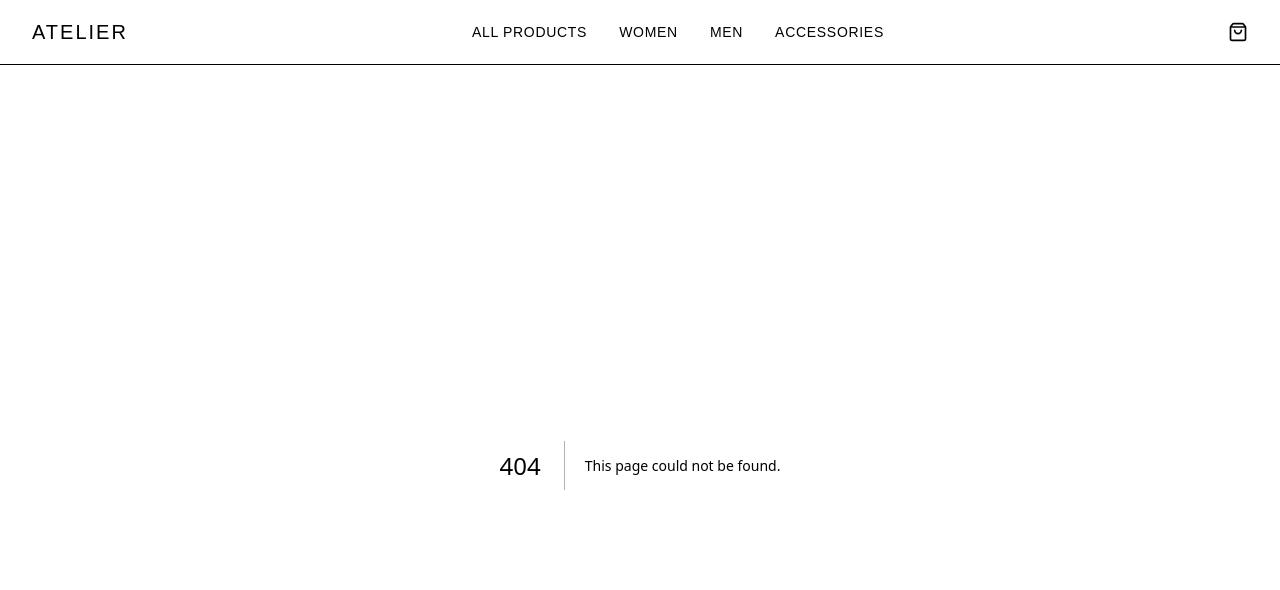
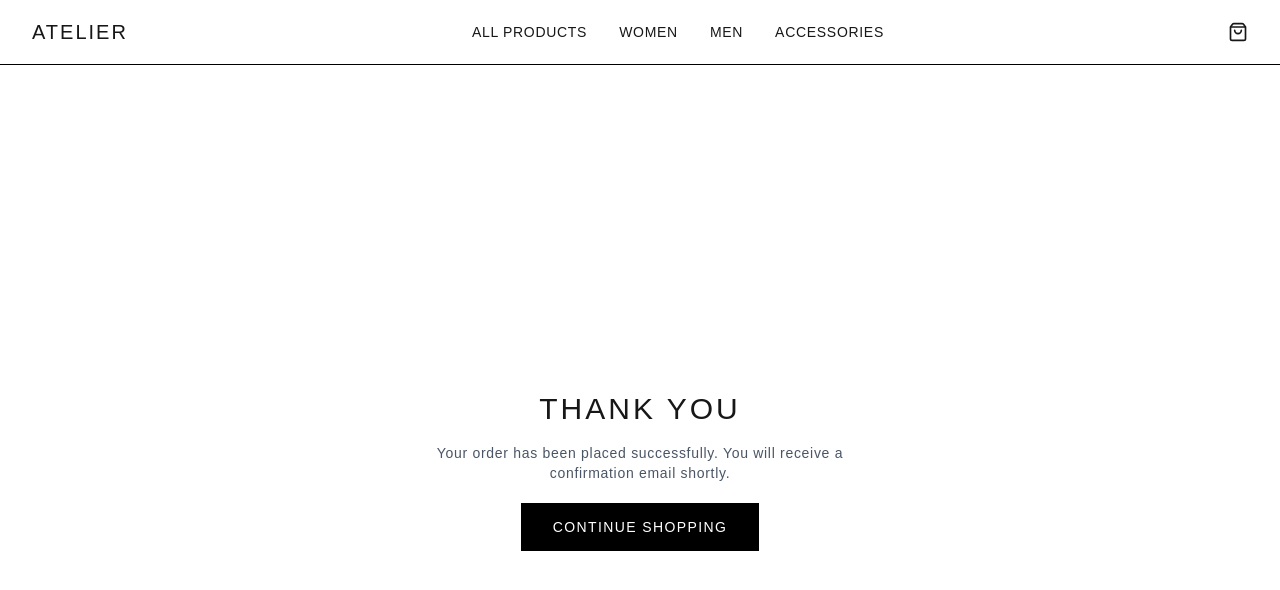
Before and after one commit to nadinestrella/atelier-shop, a Next.js app: page /orderConfirmation in a window 1280 px wide. Before the commit this address had no page. Shown: the top 590 px of the page. Built offline with nearby package versions, Linux system fonts and the light colour scheme.

Commit message:
added orderConfirmation page

```diff
--- a/src/app/checkout/page.tsx
+++ b/src/app/checkout/page.tsx
@@ -51,7 +51,7 @@ export default function CheckoutPage() {
       setIsSubmitting(false);
       clearCart();
       alert('Order placed successfully! Thank you for your purchase.');
-      router.push('/');
+      router.push('/orderConfirmation');
     }, 2000);
   };
 
--- /dev/null
+++ b/src/app/orderConfirmation/page.tsx
@@ -0,0 +1,22 @@
+import Link from 'next/link';
+
+export default function OrderConfirmationPage() {
+  return (
+    <div className="flex flex-col items-center justify-center min-h-screen gap-8 px-4">
+      <div className="text-center max-w-md">
+        <h1 className="text-3xl tracking-widest mb-4">THANK YOU</h1>
+        <p className="text-sm text-gray-600 tracking-wider mb-8">
+          Your order has been placed successfully. You will receive a
+          confirmation email shortly.
+        </p>
+
+        <Link
+          href="/"
+          className="bg-black text-white py-4 px-8 tracking-widest text-sm hover:bg-gray-800 transition-colors"
+        >
+          CONTINUE SHOPPING
+        </Link>
+      </div>
+    </div>
+  );
+}
```
